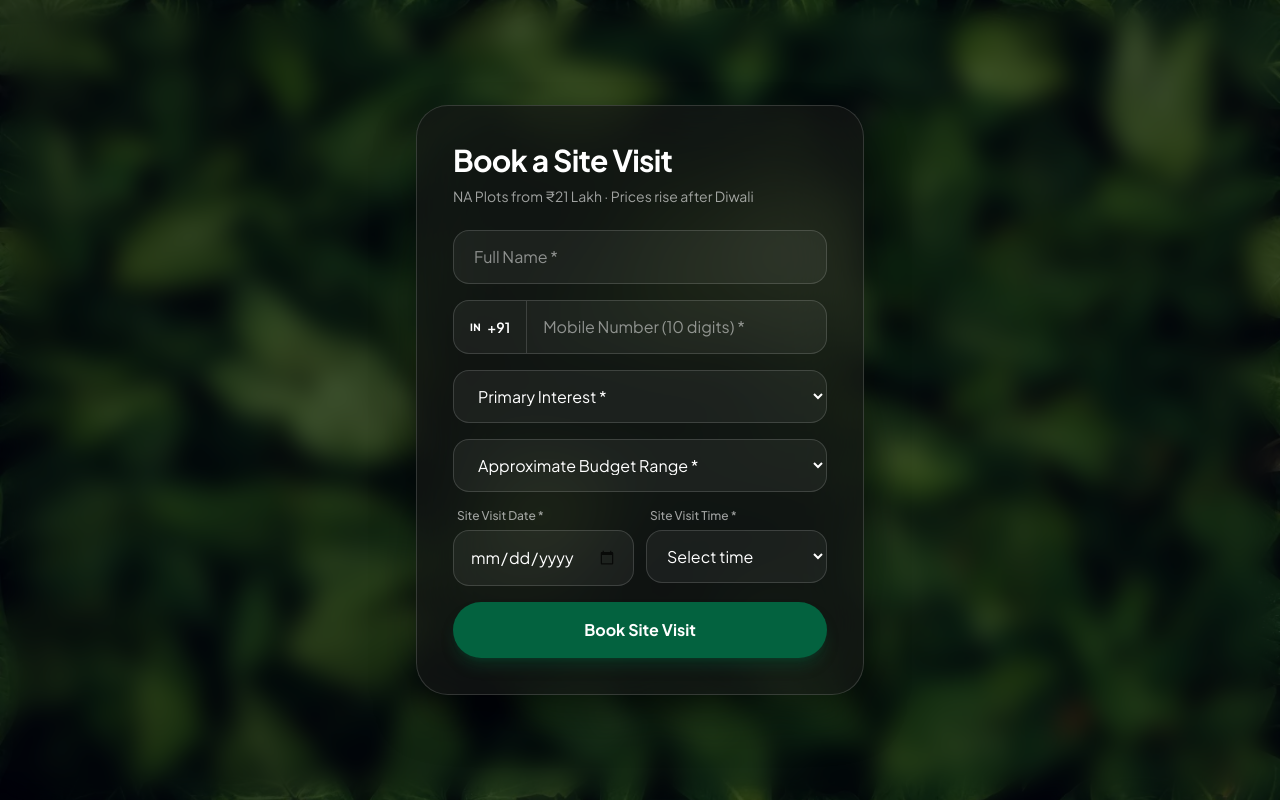
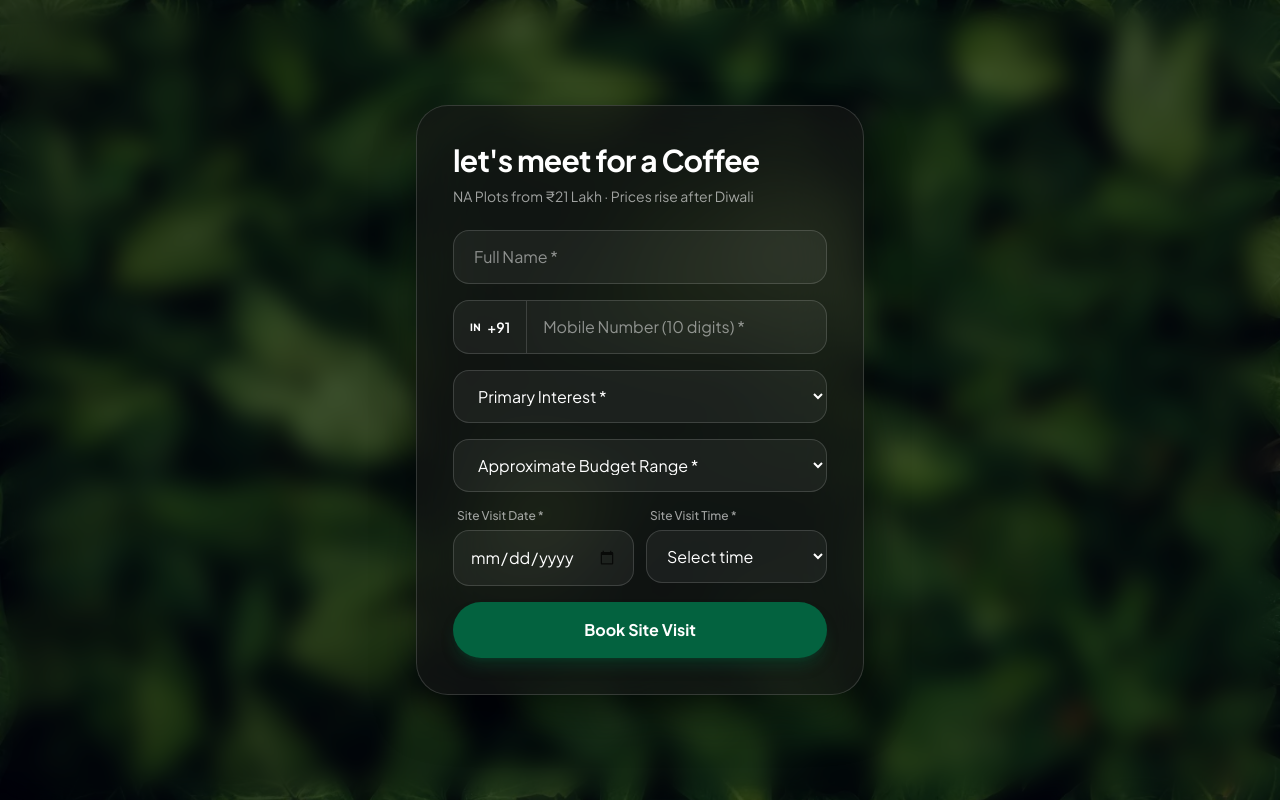
Before and after one commit to amarake/1000TreesHolidayHomes-Webacto, a plain HTML site: page sitevisit/index.html in a window 1280 px wide. Drawn offline with nearby package versions, Linux system fonts and the light colour scheme.

Commit message:
Change header text from 'Book a Site Visit' to 'let's meet for a Coffee'

```diff
--- a/sitevisit/index.html
+++ b/sitevisit/index.html
@@ -31,7 +31,7 @@
   <div class="fixed inset-0 bg-black/50 backdrop-blur-md"></div>
 
   <div class="relative w-full max-w-md rounded-[2rem] border border-white/15 bg-neutral-900/60 backdrop-blur-2xl shadow-2xl shadow-black/50 px-7 py-9 sm:px-9">
-    <h1 class="text-3xl font-bold text-white tracking-tight">Book a Site Visit</h1>
+    <h1 class="text-3xl font-bold text-white tracking-tight">let's meet for a Coffee</h1>
     <p class="mt-2 text-sm text-white/60">NA Plots from ₹21 Lakh · Prices rise after Diwali</p>
 
     <form id="siteVisitForm" class="mt-6 space-y-4" novalidate>
```
